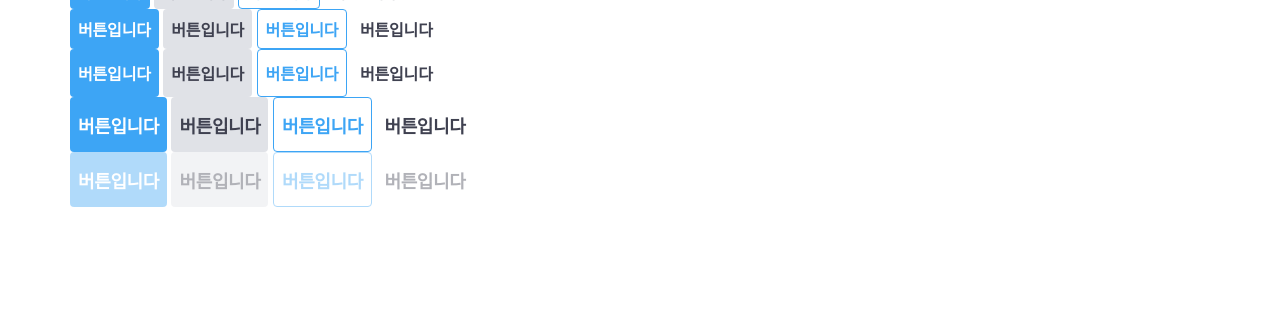
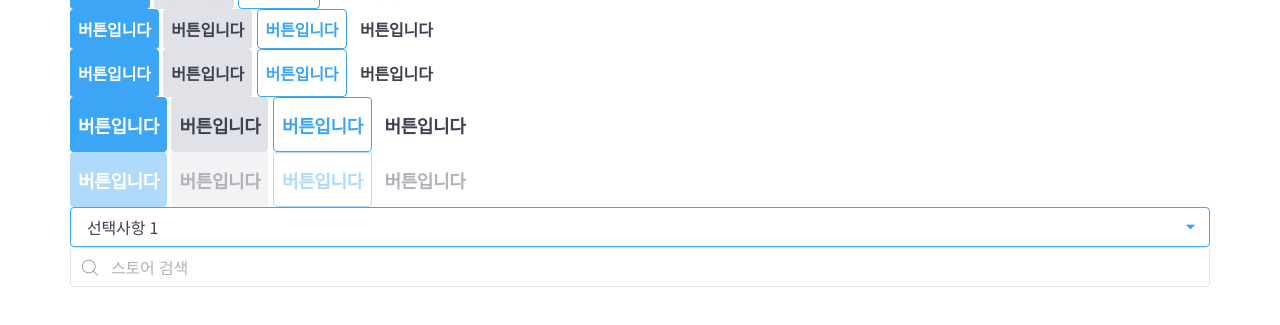
Before and after one commit to sorayeon/tohou, a website: page index.html in a window 1280 px wide. Shown: the part 207-532 px from the top of the page. Drawn offline with nearby package versions, Linux system fonts and the light colour scheme; files that its build step writes are made by us from their sources; files whose address does not match are found by name.

Commit message:
모듈 - 폼 요소 Select Input

```diff
--- a/index.html
+++ b/index.html
@@ -122,6 +122,23 @@
           버튼입니다
         </button>
       </div>
+      <div>
+        <div class="select-group is-active">
+          <select class="form-select">
+            <option value="1">선택사항 1</option>
+            <option value="2">선택사항 2</option>
+            <option value="3">선택사항 3</option>
+            <option value="4">선택사항 4</option>
+            <option value="5">선택사항 5</option>
+          </select>
+          <i class="ic-caret" aria-hidden></i>
+        </div>
+
+        <div class="input-group">
+          <i class="ic-search" aria-hidden></i>
+          <input class="form-input" type="text" placeholder="스토어 검색" />
+        </div>
+      </div>
     </div>
   </body>
 </html>
--- a/styles/main.scss
+++ b/styles/main.scss
@@ -16,5 +16,6 @@
 @import './modules/star-ratings';
 @import './modules/prices';
 @import './modules/buttons';
+@import './modules/forms';
 
 @import './layouts/grids';
--- /dev/null
+++ b/styles/modules/_forms.scss
@@ -0,0 +1,70 @@
+%form-base {
+  @include text-style(16, $primary);
+  display: block;
+  width: 100%;
+  height: 40px;
+  padding: 0 16px;
+  background-color: $white;
+  border: 1px solid $border;
+  border-radius: 4px;
+  appearance: none; // 기본스타일 X
+  transition: background-color 200ms ease-in-out;
+
+  &::placeholder {
+    color: $tertiary;
+  }
+  &:not(:disabled):hover,
+  &:not(:disabled):focus {
+    background-color: $background;
+  }
+  &:disabled {
+    cursor: not-allowed;
+    opacity: 0.4;
+  }
+}
+
+.form-select,
+.form-input {
+  @extend %form-base;
+}
+
+// NOTE: Select
+.select-group {
+  position: relative;
+
+  &.is-active {
+    .form-select {
+      border-color: $blue;
+    }
+    .ic-caret {
+      color: $blue;
+    }
+  }
+
+  .form-select {
+    padding-right: 40px;
+    text-overflow: ellipsis;
+  }
+  .ic-caret {
+    @include pos-center-y;
+    right: 8px;
+    font-size: 24px;
+    color: $tertiary;
+    pointer-events: none;
+  }
+}
+
+// NOTE: Input
+.input-group {
+  position: relative;
+
+  .form-input {
+    padding-left: 40px;
+  }
+  .ic-search {
+    @include pos-center-y;
+    left: 10px;
+    font-size: 20px;
+    color: $secondary;
+  }
+}
```
